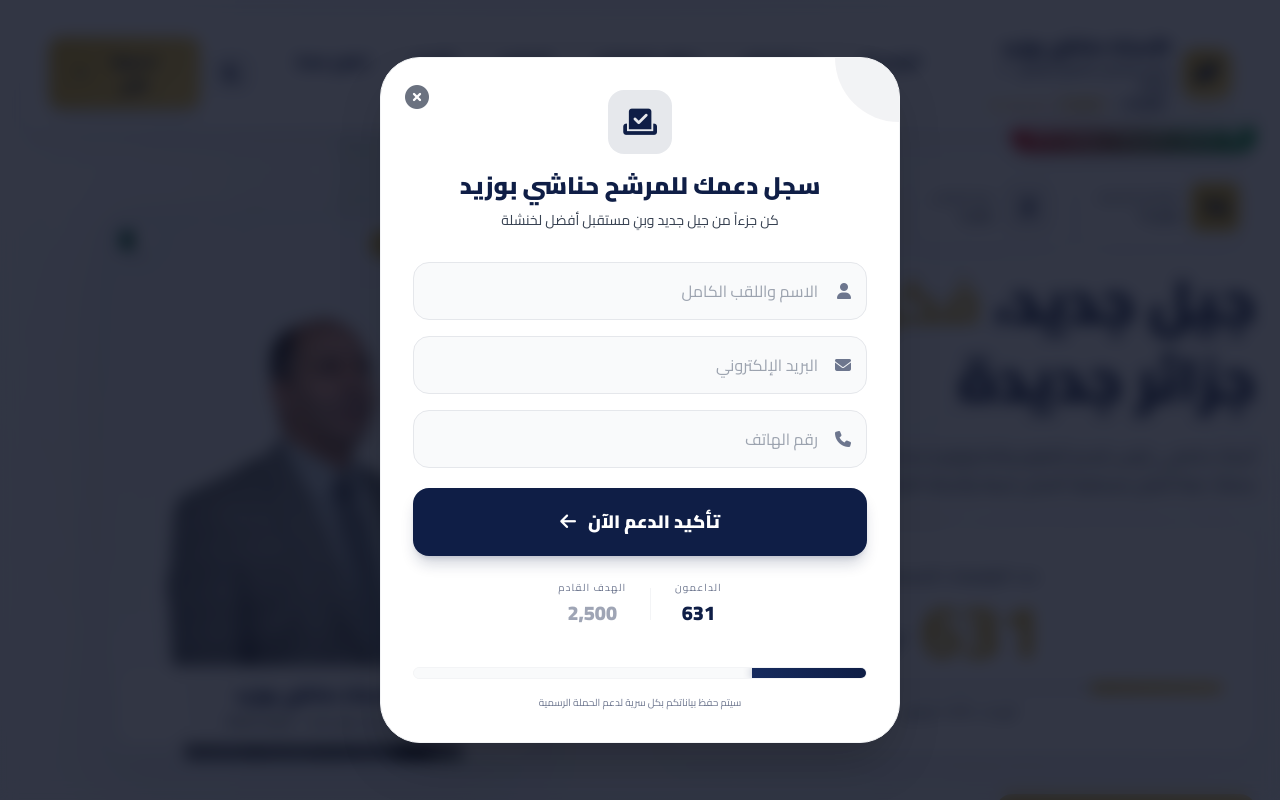
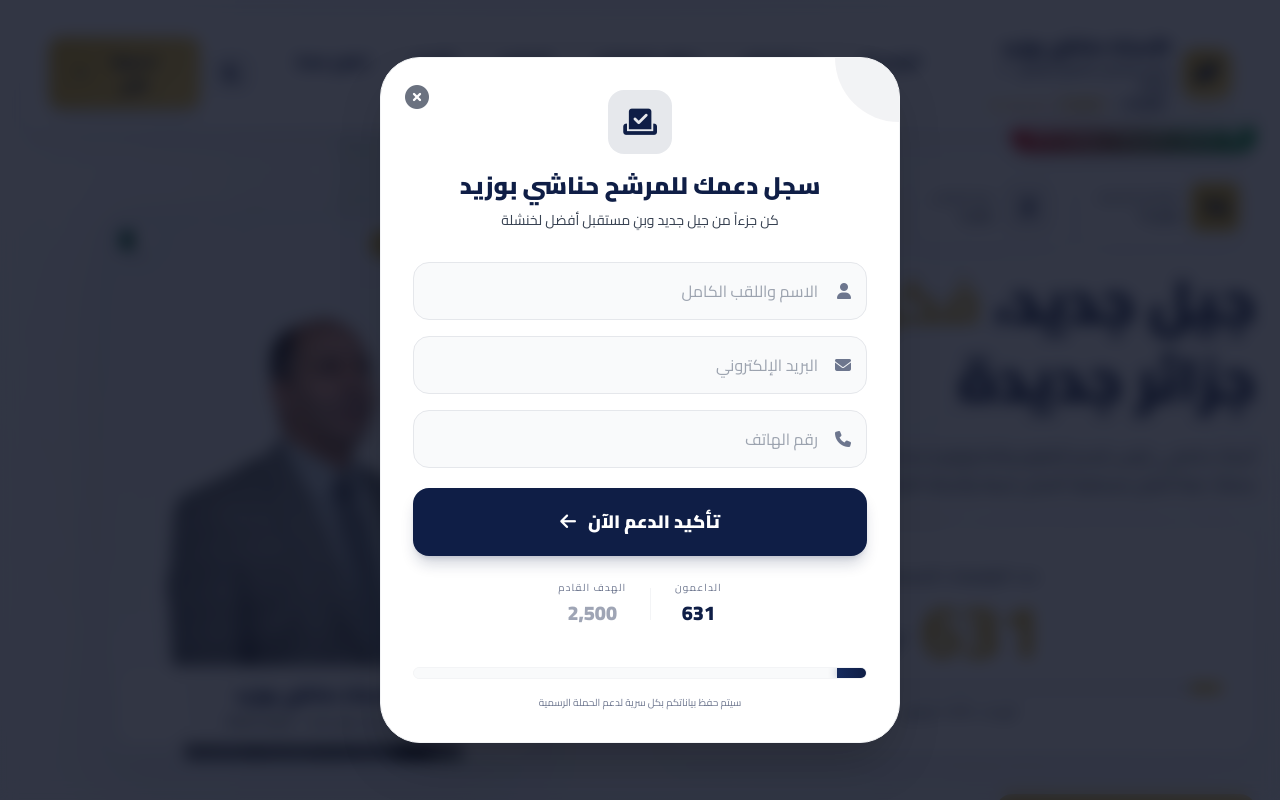
Before and after one commit to islemhafidi/bouzid, a website: page index.html in a window 1280 px wide. Shown: the top 800 px of the page. Drawn offline with nearby package versions, Linux system fonts and the light colour scheme; no server answers.

Commit message:
Update index.html

```diff
--- a/index.html
+++ b/index.html
@@ -2447,7 +2447,7 @@
         loadNews();
 
         function updateProgressBar(count) {
-            const target = 2500;
+            const target = 10000;
             const percentage = Math.min((count / target) * 100, 100);
             if (voteProgress) voteProgress.style.width = percentage + '%';
             if (heroVoteProgress) heroVoteProgress.style.width = percentage + '%';
```
